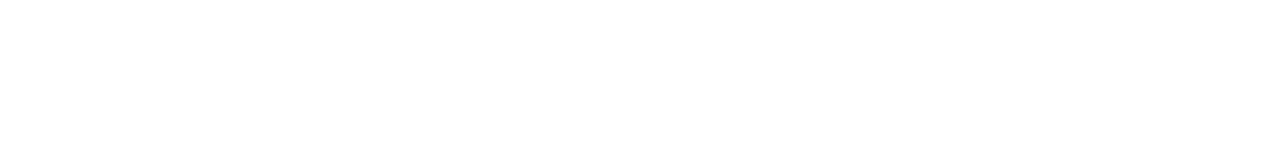
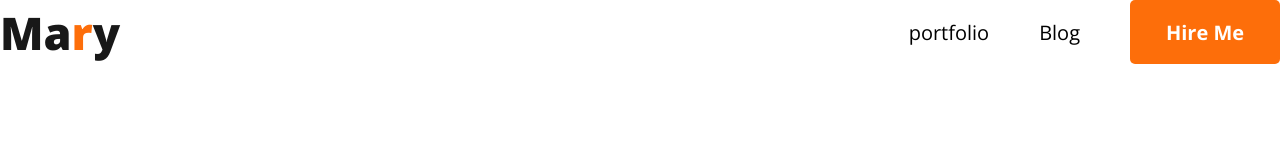
Before and after one commit to sojibislam9878/my-first-portfolio, a plain HTML site: page index.html in a window 1280 px wide. Drawn offline with nearby package versions, Linux system fonts and the light colour scheme.

Commit message:
nav done

```diff
--- a/index.html
+++ b/index.html
@@ -4,10 +4,22 @@
     <meta charset="UTF-8">
     <meta name="viewport" content="width=device-width, initial-scale=1.0">
     <title>My first portfolio</title>
+    <link rel="preconnect" href="https://fonts.googleapis.com">
+<link rel="preconnect" href="https://fonts.gstatic.com" crossorigin>
+<link href="https://fonts.googleapis.com/css2?family=Open+Sans:ital,wght@0,300;0,400;0,500;0,600;0,700;0,800;1,300;1,800&display=swap" rel="stylesheet">
+
+    <link rel="stylesheet" href="styles/style.css">
 </head>
 <body>
     <header>
-
+        <nav>
+            <h2 class="mary">Ma<span class="main-text">r</span>y</h2>
+            <ul>
+                <li><a href="#">portfolio</a></li>
+                <li><a href="#">Blog</a></li>
+                <li><a href="#"><button class="primary-btn">Hire Me</button></a></li>
+            </ul>
+        </nav>
     </header>
     <main>
 
--- a/styles/style.css
+++ b/styles/style.css
@@ -0,0 +1,48 @@
+/* common style to all */
+* {
+  margin: 0;
+  padding: 0;
+  font-family: "Open Sans", sans-serif;
+}
+.primary-btn {
+  width: 150px;
+  height: 64px;
+  border-radius: 5px;
+  background: #fd6e0a;
+  border: 0;
+  font-size: 20px;
+  font-weight: 700;
+  color: white;
+}
+.main-text {
+  color: #fd6e0a;
+}
+/* nav start here */
+nav {
+  display: flex;
+  align-items: center;
+  justify-content: space-between;
+}
+nav > ul {
+  display: flex;
+  align-items: center;
+  list-style: none;
+}
+nav li {
+  margin-left: 50px;
+  color: #474747;
+  font-size: 20px;
+  font-weight: 400;
+}
+nav a {
+  text-decoration: none;
+  color: black;
+}
+.mary {
+  color: var(--Dark-01, #181818);
+
+  font-family: Open Sans;
+  font-size: 45px;
+  font-style: normal;
+  font-weight: 800;
+}
```
